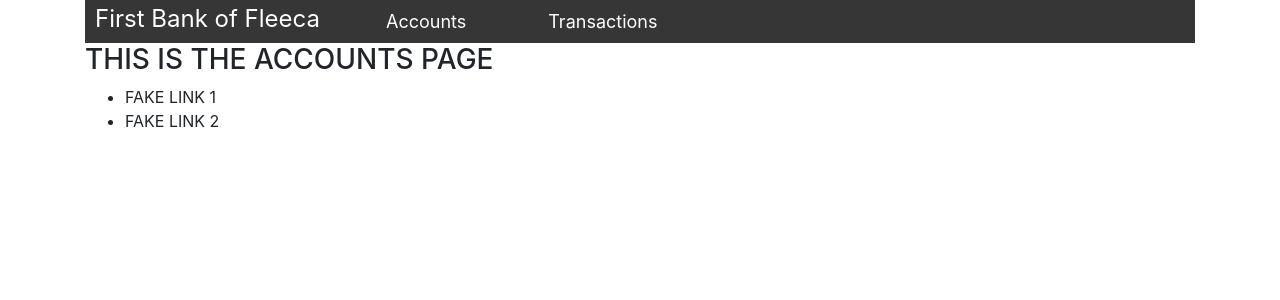
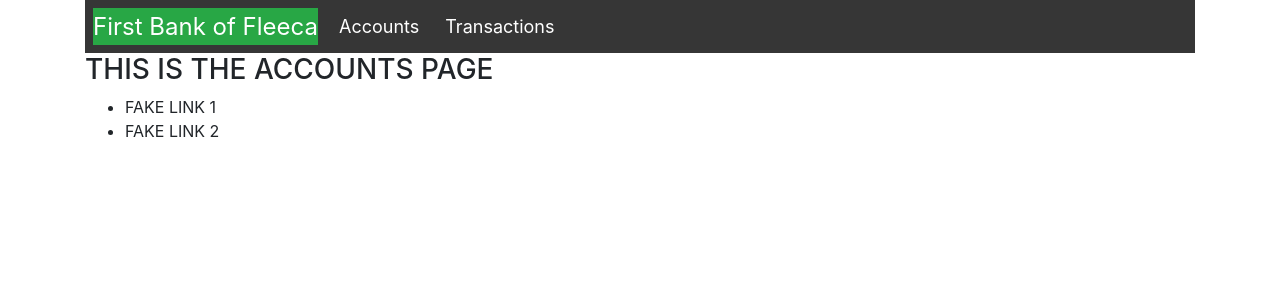
Before and after one commit to krojas64/is322-final-project, a React (Create React App) app: page / in a window 1280 px wide. Shown: the top 300 px of the page. Built offline with nearby package versions, Linux system fonts and the light colour scheme.

Commit message:
Updated css for Tabs

```diff
--- a/src/components/App.css
+++ /dev/null
@@ -1,3 +0,0 @@
-.row {
-    background-color: aqua;
-}
--- a/src/components/Tabs.css
+++ b/src/components/Tabs.css
@@ -9,11 +9,17 @@
 
 .bank-name {
     font-size: x-large;
+
+}
+
+.bg-success {
+    width: auto;
     padding-top: 1px;
-    padding-left: 10px;
+    margin: 8px;
 }
 
 .nav-link {
     color: white;
-    margin-left: 50px;
+    margin: 8px;
+    padding: 5px;
 }
--- a/src/components/Tabs.js
+++ b/src/components/Tabs.js
@@ -17,7 +17,7 @@ class Tabs extends React.Component {
         return (
             <ul className='nav page-tabs'>
                 <li className='nav-item'>
-                    <div className='bank-name'>
+                    <div className='bank-name bg-success'>
                     First Bank of Fleeca
                     </div>
                 </li>
```
